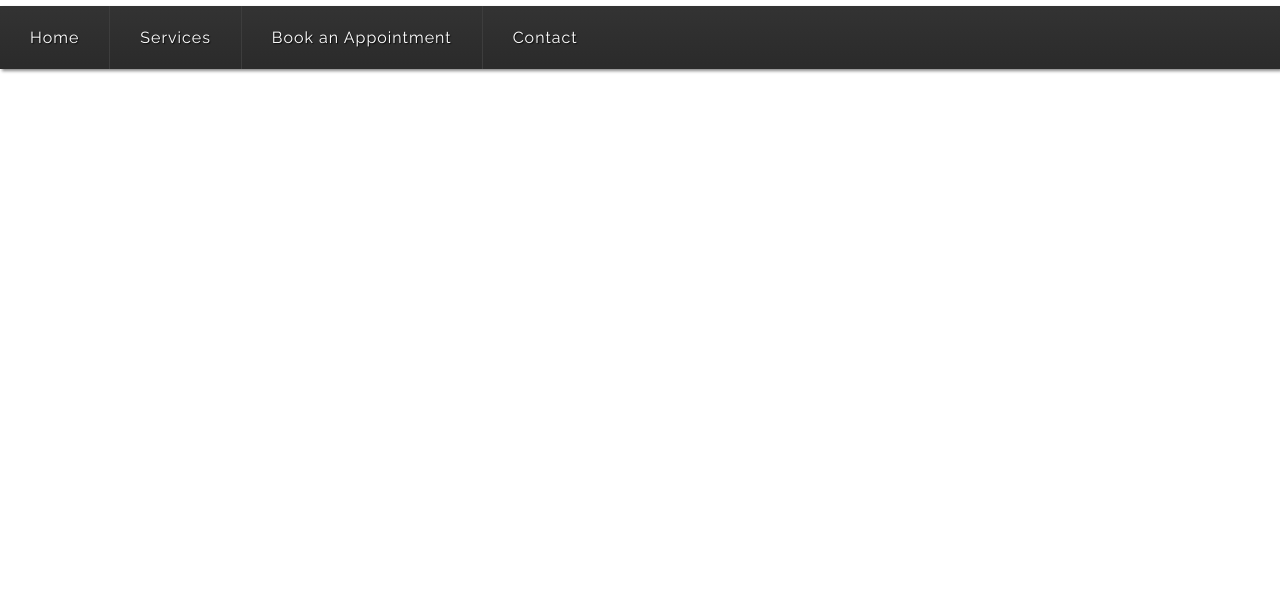
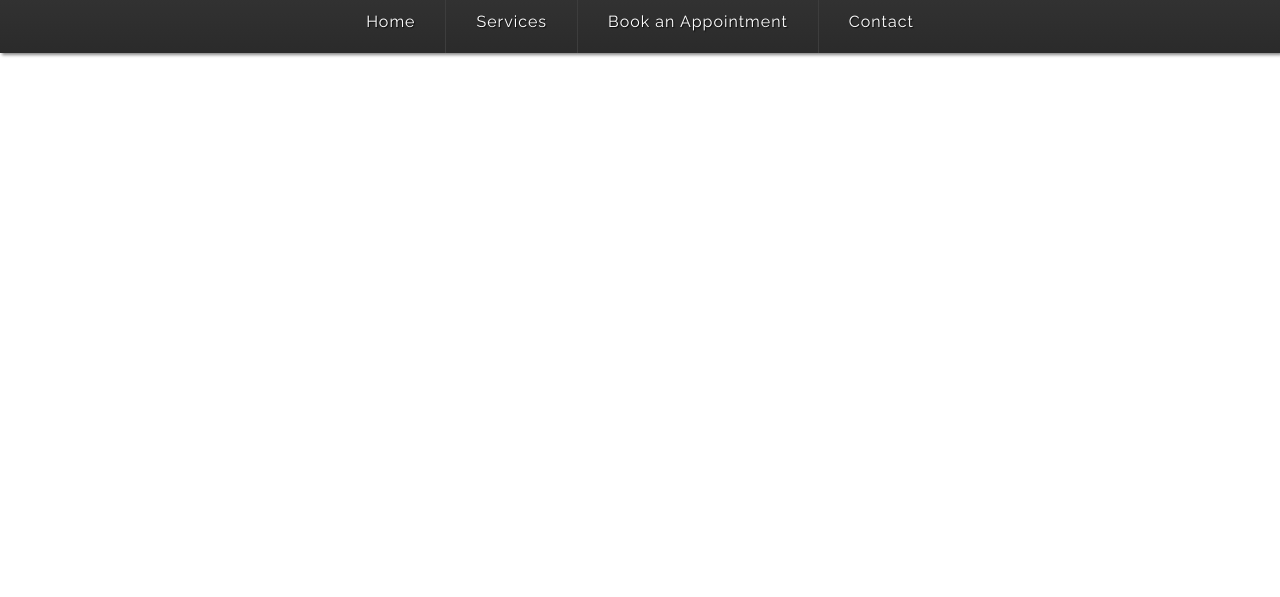
Before and after one commit to AmjedAgabani/UKHealthXpress2, a plain HTML site: page index.html in a window 1280 px wide. Shown: the part 203-800 px from the top of the page. Drawn offline with Linux system fonts and the light colour scheme.

Commit message:
Centered navigation bar

```diff
--- a/css/style.css
+++ b/css/style.css
@@ -25,6 +25,7 @@ body {
     background-image: -o-linear-gradient(bottom, #2B2B2B 7%, #333333 100%);
     background-image: linear-gradient(bottom, #2B2B2B 7%, #333333 100%);
     box-shadow: 2px 2px 3px #888;
+    font-size: 0;
     letter-spacing: 1px;
     position: relative;
     text-align: center;
@@ -50,6 +51,11 @@ body {
     text-decoration: none;
 }
 
+.nav-center {
+    display: inline-block;
+    font-size: 16px;
+}
+
 .nav ul:before,
 .nav ul:after {
     content: " ";
@@ -58,6 +64,10 @@ body {
 
 .nav ul:after {
     clear: both;
+}
+
+.nav ul.primary {
+    margin: 0;
 }
 
 .nav ul.primary li a {
@@ -125,6 +135,10 @@ body {
         width: 100%;
     }
 
+    .nav-center {
+        display: block;
+    }
+
     .nav li {
         float: none;
     }
--- a/index.html
+++ b/index.html
@@ -21,6 +21,7 @@
 </header>
 <div class="wrap">
     <nav class="nav">
+        <div class="nav-center">
             <ul class="primary">
                 <li>
                     <a href="">Home</a>
@@ -41,6 +42,7 @@
                     <a href="">Contact</a>
                 </li>
             </ul>
+        </div>
     </nav>
 </div>
 
```
Lines whose indentation alone changed are shown as unchanged.
